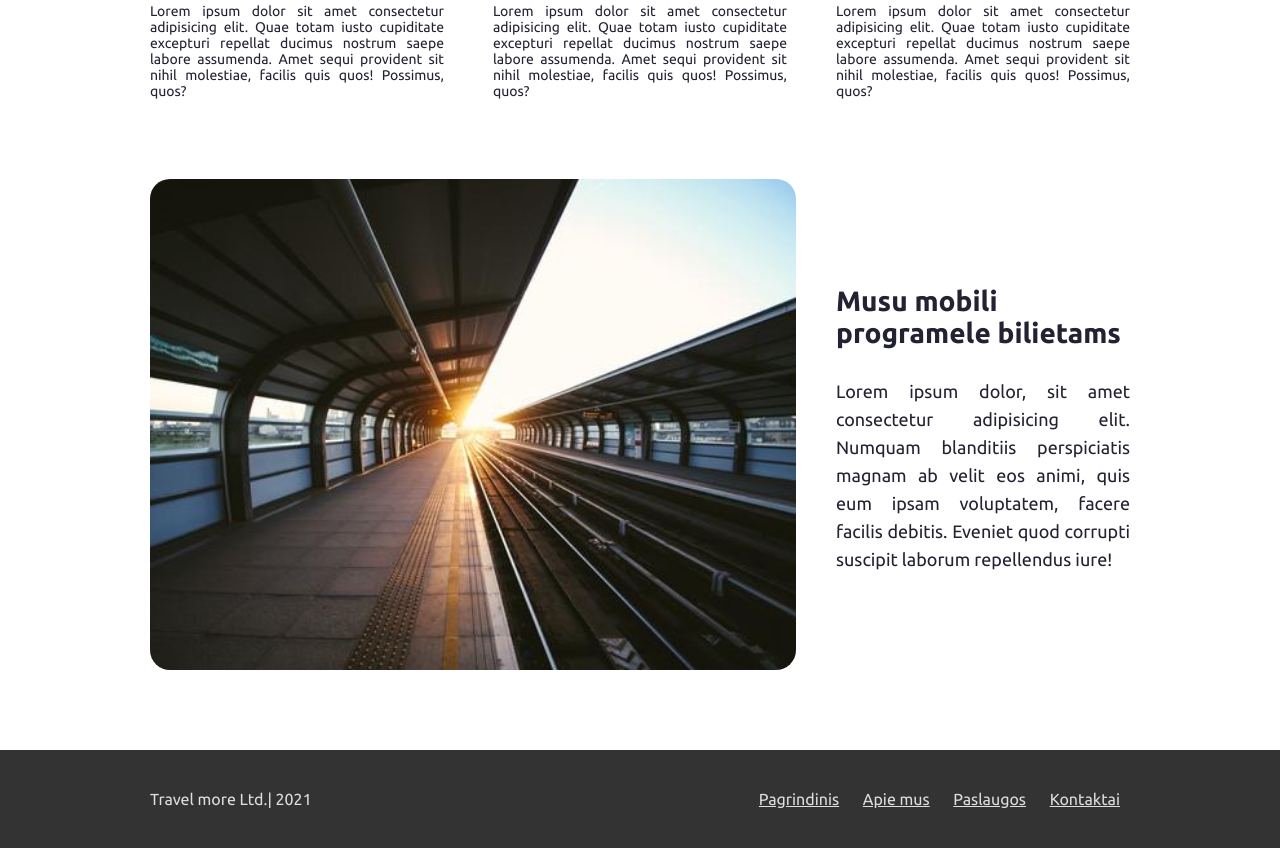
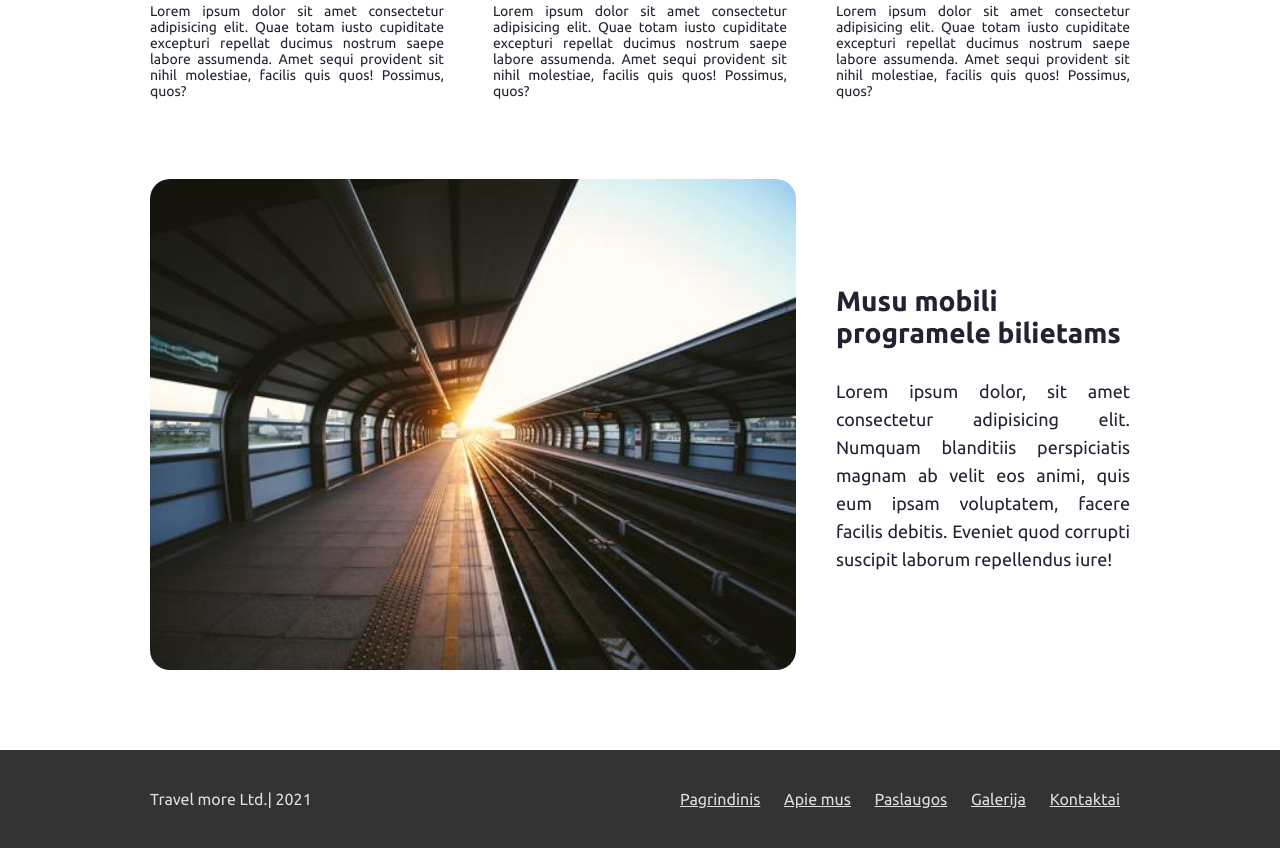
Before and after one commit to radvileram/WEB2, a plain HTML site: page index.html in a window 1280 px wide. Shown: the part 1120-1968 px from the top of the page. Drawn offline with Linux system fonts and the light colour scheme.

Commit message:
html update

```diff
--- a/index.html
+++ b/index.html
@@ -119,6 +119,7 @@
                 <li><a href="#">Pagrindinis</a></li>
                 <li><a href="#">Apie mus</a></li>
                 <li><a href="#">Paslaugos</a></li>
+                <li><a href="#">Galerija</a></li>
                 <li><a href="#">Kontaktai</a></li>
               </ul>
             </div>
```
